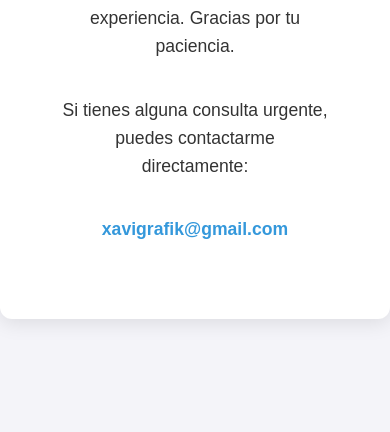
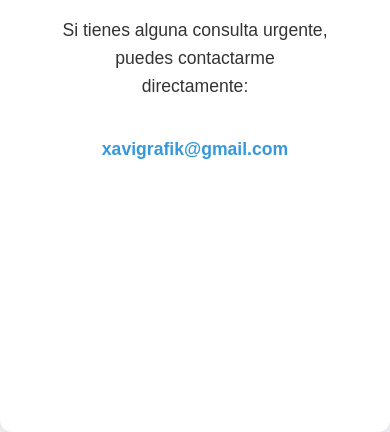
Before and after one commit to Xavigrafik/Xavigrafik.github.io, a plain HTML site: page index.html in a window 390 px wide. Shown: the part 412-844 px from the top of the page. Drawn offline with Linux system fonts and the light colour scheme.

Commit message:
responsive

```diff
--- a/styles.css
+++ b/styles.css
@@ -1,4 +1,9 @@
-  /* Estilos Mínimos y Responsivos */
+  html {
+      height: 100vh;
+      min-height: 100vh;
+      max-height: 100vh;
+  }
+
   body {
       font-family: sans-serif;
       background-color: #f4f4f9;
@@ -10,29 +15,43 @@
       min-height: 100vh;
       text-align: center;
   }
+
   .container {
       background: white;
       padding: 40px 60px;
       margin-top: 5em;
       border-radius: 12px;
       box-shadow: 0 4px 20px rgba(0, 0, 0, 0.1);
-            max-width: 600px;
+      max-width: 768px;
+      box-sizing: border-box;
+
+      /* para abajo */
+      @media (max-width:767.98px) {
+          margin-top: 0em;
+          height: 100vh;
+
       }
+  }
+
   h1 {
       color: #2c3e50;
       font-size: 2.5em;
       margin-bottom: 0.5em;
   }
+
   p {
       font-size: 1.1em;
       line-height: 1.6;
       margin-bottom: 2em;
   }
+
   .icon {
       font-size: 4em;
-            color: #e67e22; /* Naranja/Ámbar de advertencia */
+      color: #e67e22;
+      /* Naranja/Ámbar de advertencia */
       margin-bottom: 15px;
   }
+
   .contact-link {
       color: #3498db;
       text-decoration: none;
```
Lines whose indentation alone changed are shown as unchanged.
